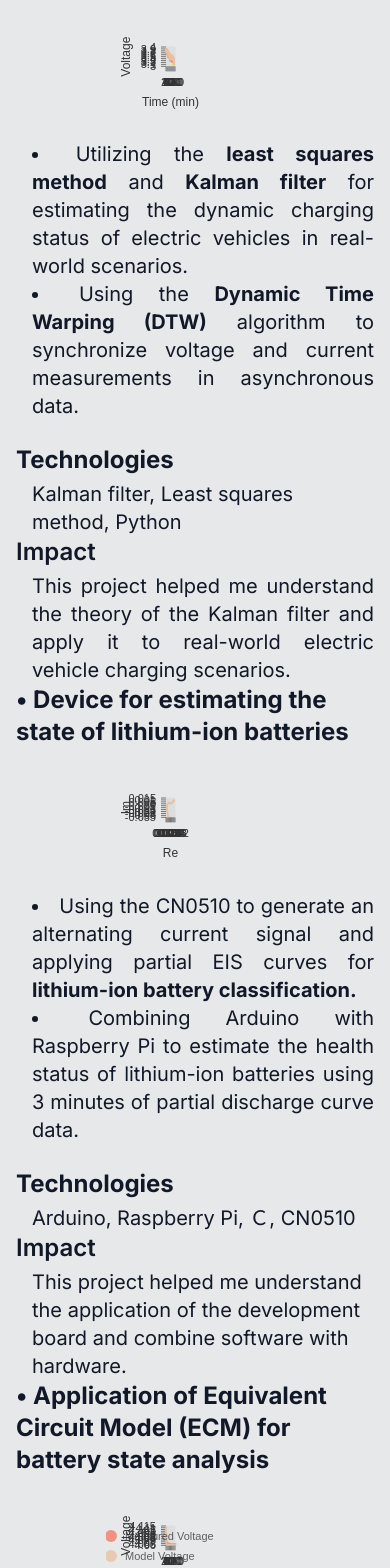
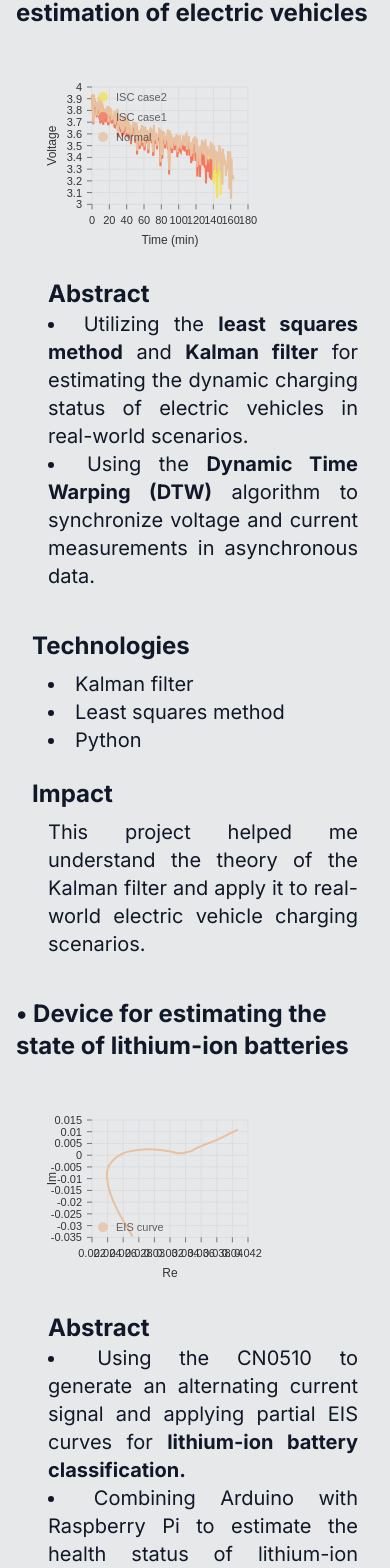
Before and after one commit to Ko0105/Webpage, a Next.js app: page /project in a window 390 px wide. Shown: the part 271-1839 px from the top of the page. Built offline with nearby package versions, Linux system fonts and the light colour scheme.

Commit message:
revise project

```diff
--- a/src/view/project/Project.tsx
+++ b/src/view/project/Project.tsx
@@ -4,6 +4,7 @@
 //  * @see https://v0.dev/t/1fvFzyMTtOO
 import { ResponsiveLine, Serie } from "@nivo/line";
 import type { TEIS_Data, TISC_Data, TOCV_Data } from "@/methods/project";
+import Link from "next/link";
 
 type MyProjectProps = {
   iscData: TISC_Data[];
@@ -29,21 +30,23 @@ export default function MyProject(props: MyProjectProps) {
             A collection of my recent projects showcasing my skills and
             interests.
           </p>
-          <div className="grid md:gap-2 lg:gap-4 xl:gap-8 ">
+          <br></br>
           <div className="text-left text-2xl font-bold ">
               {" "}
               • Real-time dynamic state estimation of electric vehicles
             </div>
-            <div className="aspect-[3/2] overflow-hidden rounded-2xl w-3/6  mx-auto ">
+          <div className="container grid gap-6 px-4 text-center md:px-6 md:grid-cols-2">
+          <div className="space-y-2">
+          <div className="aspect-[3/2] overflow-hidden rounded-2xl mx-auto ">
                 <Project1_Chart
                   chartData={chartData1}
                   className="bject-cover w-full h-full rounded-lg"
                 />
           </div>
-
-            <br></br>
-            <div className="lg:grid-cols-1 ">
+        </div>
+        <div className="space-y-2">
           <div className="text-justify text-xl  ml-4">
+              <h2 className="text-left text-2xl font-bold">Abstract</h2>
                 <li>
                   Utilizing the{" "}
                   <span className="font-bold">least squares method</span> and{" "}
@@ -58,47 +61,48 @@ export default function MyProject(props: MyProjectProps) {
                   asynchronous data.
                 </li>
           </div>
-              <div>
+        </div>
+      </div>
       <br></br>
-                <div className="grid gap-1">
-                  <h3 className="text-2xl font-bold">Technologies</h3>
-                  <p className="text-xl ml-4">
-                    Kalman filter, Least squares method, Python
-                  </p>
+      <div className="container grid gap-6 px-4 text-center md:px-6 md:grid-cols-2">
+        <div className="space-y-2">
+
+          <h2 className="text-left  text-2xl font-bold">Technologies</h2>
+          <div className="text-left  text-xl ml-4">
+            <li>Kalman filter</li>
+            <li>Least squares method</li>
+            <li>Python</li>
           </div>
 
-                <div className="grid gap-1">
-                  <h3 className="text-2xl font-semibold">Impact</h3>
+        </div>
+        <div className="space-y-2">
+        <h2 className="text-left  text-2xl font-bold">Impact</h2>
           <p className="text-justify text-xl  ml-4">
             This project helped me understand the theory of the Kalman
             filter and apply it to real-world electric vehicle charging
             scenarios.
           </p>
+
         </div>
       </div>
-            </div>
-            {/* divide-y-4 divide-yellow-600 divide-dashed */}
 
-            <div>
-              <div className="text-left text-2xl font-bold  ">
+      <br></br>
+          <div className="text-left text-2xl font-bold ">
               {" "}
               • Device for estimating the state of lithium-ion batteries
             </div>
-              <div className="aspect-[3/2] overflow-hidden rounded-2xl w-3/6  mx-auto ">
+          <div className="container grid gap-6 px-4 text-center md:px-6 md:grid-cols-2">
+          <div className="space-y-2">
+          <div className="aspect-[3/2] overflow-hidden rounded-2xl mx-auto ">
             <Project2_Chart
                   chartData={chartData2}
                   className="bject-cover w-full h-full rounded-lg"
             />
-
-                {/* <div>
-                      {chartData1 && (
-                        <pre>{JSON.stringify(chartData1, null, 2)}</pre>
-                      )}
-                    </div> */}
           </div>
-              <br></br>
-              <div className="">
+        </div>
+        <div className="space-y-2">
           <div className="text-justify text-xl  ml-4">
+              <h2 className="text-left text-2xl font-bold">Abstract</h2>
               <li>
                 Using the CN0510 to generate an alternating current signal
                 and applying partial EIS curves for{" "}
@@ -112,41 +116,48 @@ export default function MyProject(props: MyProjectProps) {
                 discharge curve data.
               </li>
           </div>
+        </div>
+      </div>
+      <br></br>
+      <div className="container grid gap-6 px-4 text-center md:px-6 md:grid-cols-2">
+        <div className="space-y-2">
 
-                <div>
-                  <br></br>
-                  <div className="grid gap-1">
-                    <h3 className="text-2xl font-bold">Technologies</h3>
-                    <p className="text-xl ml-4">
-                      Arduino, Raspberry Pi, Ｃ, CN0510
-                    </p>
+          <h2 className="text-left  text-2xl font-bold">Technologies</h2>
+          <div className="text-left  text-xl ml-4">
+            <li>Arduino</li>
+            <li>Raspberry Pi</li>
+            <li>CN0510</li>
+            <li>C</li>
           </div>
-                  <div className="grid gap-1">
-                    <h3 className="text-2xl font-semibold">Impact</h3>
-                    <p className="text-xl ml-4">
+
+        </div>
+        <div className="space-y-2">
+        <h2 className="text-left  text-2xl font-bold">Impact</h2>
+          <p className="text-justify text-xl  ml-4">
               This project helped me understand the application of the
                 development board and combine software with hardware.
           </p>
-                  </div>
-                </div>
+
         </div>
       </div>
 
-            <div>
-              <div className="text-left text-2xl font-bold  ">
+      <br></br>
+          <div className="text-left text-2xl font-bold ">
               {" "}
               • Application of Equivalent Circuit Model (ECM) for battery
-                state analysis
             </div>
-              <div className="aspect-[3/2] overflow-hidden rounded-2xl w-3/6  mx-auto ">
+          <div className="container grid gap-6 px-4 text-center md:px-6 md:grid-cols-2">
+          <div className="space-y-2">
+          <div className="aspect-[3/2] overflow-hidden rounded-2xl mx-auto ">
             <Project3_Chart
                   chartData={chartData3}
                   className="bject-cover w-full h-full rounded-lg"
             />
           </div>
-              <br></br>
-              <div className="">
+        </div>
+        <div className="space-y-2">
           <div className="text-justify text-xl  ml-4">
+              <h2 className="text-left text-2xl font-bold">Abstract</h2>
               <li>
                 Analyzing{" "}
                 <span className="font-bold">internal short circuits</span>{" "}
@@ -166,41 +177,45 @@ export default function MyProject(props: MyProjectProps) {
                 <span className="font-bold">error of less than 2%.</span>
               </li>
           </div>
-
-                <div>
-                  <br></br>
-                  <div className="grid gap-1">
-                    <h3 className="text-2xl font-bold">Technologies</h3>
-                    <p className="text-xl ml-4">Python, Least squares method</p>
-                  </div>
-                  <div className="grid gap-1">
-                    <h3 className="text-2xl font-semibold">Impact</h3>
-                    <p className="text-xl ml-4">
-                      This project helped me understand the application of ECM
-                      in real-world scenarios and the analysis of battery
-                      safety.
-                    </p>
         </div>
       </div>
+      <br></br>
+      <div className="container grid gap-6 px-4 text-center md:px-6 md:grid-cols-2">
+        <div className="space-y-2">
+
+          <h2 className="text-left  text-2xl font-bold">Technologies</h2>
+          <div className="text-left  text-xl ml-4">
+            <li>Least squares method</li>
+            <li>Python</li>
+          </div>
+
+        </div>
+        <div className="space-y-2">
+        <h2 className="text-left  text-2xl font-bold">Impact</h2>
+          <p className="text-justify text-xl  ml-4">
+          This project helped me understand the application of ECM in real-world scenarios and the analysis of battery safety.
+          </p>
+
         </div>
       </div>
-          </div>
-          <div>
+
       <br></br>
-            <div>
-              <div className="text-left text-2xl font-bold  ">
+          <div className="text-left text-2xl font-bold ">
               {" "}
               • Analysis of lithium metal battery interfaces
             </div>
-              <div className="aspect-[3/2] overflow-hidden rounded-2xl w-3/6  mx-auto ">
+          <div className="container grid gap-6 px-4 text-center md:px-6 md:grid-cols-2">
+          <div className="space-y-2">
+          <div className="aspect-[3/2] overflow-hidden rounded-2xl mx-auto ">
             <video controls>
                   <source src="/PhaseField.mov" type="audio/mp4" />
                   Your browser does not support the audio tag.
                 </video>
           </div>
-              <br></br>
-              <div className="">
+        </div>
+        <div className="space-y-2">
           <div className="text-justify text-xl  ml-4">
+              <h2 className="text-left text-2xl font-bold">Abstract</h2>
               <li>
                 Constructing a program using{" "}
                 <span className="font-bold">CUDA</span> to simulate the
@@ -215,41 +230,49 @@ export default function MyProject(props: MyProjectProps) {
                 of lithium metal batteries.
               </li>
           </div>
+        </div>
+      </div>
+      <br></br>
+      <div className="container grid gap-6 px-4 text-center md:px-6 md:grid-cols-2">
+        <div className="space-y-2">
 
-                <div>
-                  <br></br>
-                  <div className="grid gap-1">
-                    <h3 className="text-2xl font-bold">Technologies</h3>
-                    <p className="text-xl ml-4">C++, CUDA</p>
+          <h2 className="text-left  text-2xl font-bold">Technologies</h2>
+          <div className="text-left  text-xl ml-4">
+            <li>C++</li>
+            <li>CUDA</li>
+            <li>MPI</li>
           </div>
-                  <div className="grid gap-1">
-                    <h3 className="text-2xl font-semibold">Impact</h3>
-                    <p className="text-xl ml-4">
+
+        </div>
+        <div className="space-y-2">
+        <h2 className="text-left  text-2xl font-bold">Impact</h2>
+          <p className="text-justify text-xl  ml-4">
             This project helped me understand the interface
             characteristics of lithium metal batteries and construct
             efficient programs using CUDA to increase computational
             efficiency.
           </p>
+
         </div>
       </div>
+
+      <br></br>
+          <div className="text-left text-2xl font-bold ">
+              {" "}
+              •  Development of efficient numerical models for two-phase flow.
             </div>
-            </div>
-            <br></br>
-            <div>
-              <div className="text-left text-2xl font-bold  ">
-                {" "}
-                • Development of efficient numerical models for two-phase flow.
-              </div>
-              <div className="aspect-[3/2] overflow-hidden rounded-lg w-3/6  mx-auto ">
-                {/* <LineChart chartData={chartData1} className="bject-cover w-full h-full rounded-lg" /> */}
+          <div className="container grid gap-6 px-4 text-center md:px-6 md:grid-cols-2">
+          <div className="space-y-2">
+          <div className="aspect-[3/2] overflow-hidden rounded-2xl mx-auto ">
             <video controls>
                   <source src="/DebrisFlow.mp4" type="audio/mp4" />
                   Your browser does not support the audio tag.
               </video>
           </div>
-              <br></br>{" "}
-              <div className="">
+        </div>
+        <div className="space-y-2">
           <div className="text-justify text-xl  ml-4">
+              <h2 className="text-left text-2xl font-bold">Abstract</h2>
               <li>
                 Developing a two-phase flow numerical computing model using{" "}
                 <span className="font-bold">CUDA</span> to increase program
@@ -271,26 +294,32 @@ export default function MyProject(props: MyProjectProps) {
                 scenarios.
               </li>
           </div>
+        </div>
+      </div>
+      <br></br>
+      <div className="container grid gap-6 px-4 text-center md:px-6 md:grid-cols-2">
+        <div className="space-y-2">
 
-                <div>
-                  <br></br>
-                  <div className="grid gap-1">
-                    <h3 className="text-2xl font-bold">Technologies</h3>
-                    <p className="text-xl ml-4">C++, CUDA, Three.js, MPI</p>
+          <h2 className="text-left  text-2xl font-bold">Technologies</h2>
+          <div className="text-left  text-xl ml-4">
+            <li>C++</li>
+            <li>CUDA</li>
+            <li>MPI</li>
+            <li>Three.js</li>
           </div>
-                  <div className="grid gap-1">
-                    <h3 className="text-2xl font-semibold">Impact</h3>
-                    <p className="text-xl ml-4">
+
+        </div>
+        <div className="space-y-2">
+        <h2 className="text-left  text-2xl font-bold">Impact</h2>
+          <p className="text-justify text-xl  ml-4">
               This project helped me understand using CUDA to improve
               computational efficiency and showcasing results on the
               cloud with Three.js.
           </p>
+
         </div>
       </div>
-              </div>
-            </div>
-          </div>
-          <div></div>
+
         </div>
       </div>
     </main>
```
Lines whose indentation alone changed are shown as unchanged.
